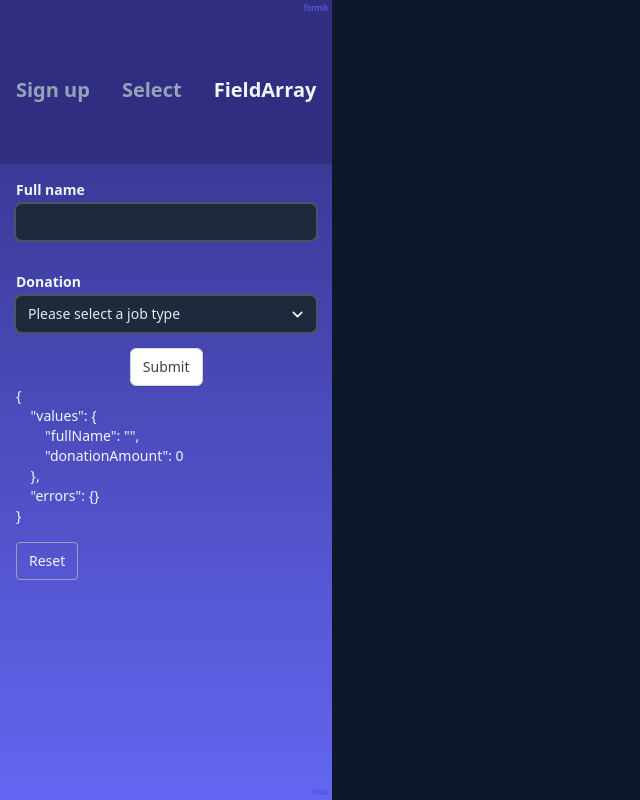
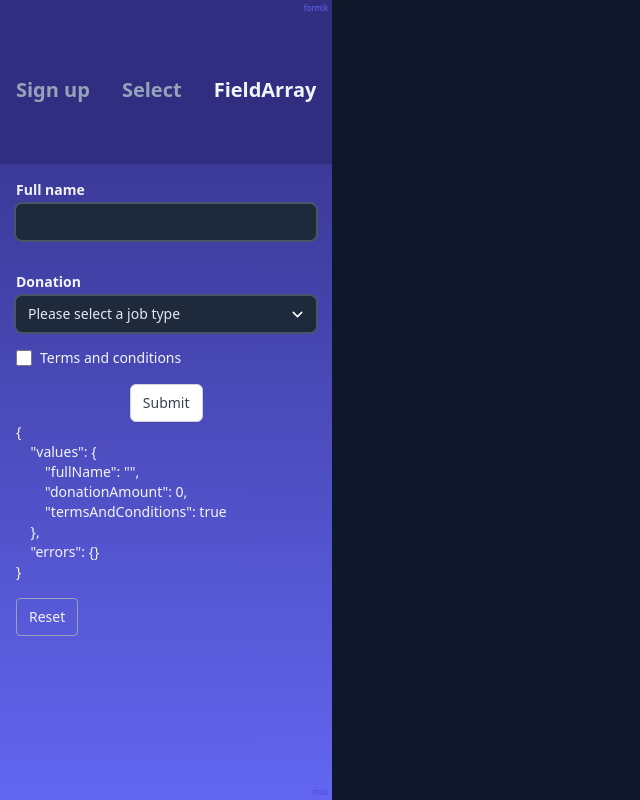
Before and after one commit to maxzz/forms-formik, a React (Vite) app: page / in a window 1280 px wide. Shown: the whole page, without its empty margins (0-640 px from the left). Built offline with nearby package versions, Linux system fonts and the light colour scheme.

Commit message:
WIP. Forms. fix CustomCheckbox type

```diff
--- a/src/components/Form1/index.tsx
+++ b/src/components/Form1/index.tsx
@@ -59,10 +59,7 @@ export function Form1() {
                 id="age" // <- technically it should be a name, not an id, but it works anyway
                 type="number"
                 placeholder="Enter your age"
-                {...getFieldProps("age")}
-                // value={values.age}
-                // onChange={handleChange}
-                // onBlur={handleBlur}
+                {...getFieldProps("age")} // value={values.age} onChange={handleChange} onBlur={handleBlur}
                 className={touched.age && errors.age ? "input-error" : ""}
             />
             <ErrorHint msg={touched.age && errors.age} />
--- a/src/components/Form2/CustomCheckbox.tsx
+++ b/src/components/Form2/CustomCheckbox.tsx
@@ -6,16 +6,19 @@ import { classNames } from "../../utils/classnames";
 export function CustomCheckbox({ label, ...rest }: { label: string; name: string; } & InputHTMLAttributes<HTMLInputElement>) {
     const [field, meta] = useField(rest);
     const hasError = meta.touched && meta.error;
-    return (<>
-        <div className="mt-4 flex items-center space-x-2">
+    return (
+        <div className="w-max select-none">
+            <label className="flex items-center space-x-2">
                 <input
+                    type="checkbox"
                     {...field}
                     {...rest}
                     className={classNames("w-4 h-4 rounded", hasError && "ring-red-400 ring-2")}
                 />
                 <span>{label}</span>
-        </div>
+            </label>
 
             <ErrorHint msg={hasError} />
-    </>);
+        </div>
+    );
 }
--- a/src/components/Form2/CustomInput.tsx
+++ b/src/components/Form2/CustomInput.tsx
@@ -13,6 +13,7 @@ export function CustomInput({ label, ...rest }: { label: string; name: string; }
             </span>
 
             <input
+                type="text"
                 {...field}
                 {...rest}
                 className={classNames(
--- a/src/components/Form2/index.tsx
+++ b/src/components/Form2/index.tsx
@@ -33,7 +33,6 @@ export function Form2() {
                     <CustomInput
                         label="Username"
                         name="username"
-                        type="text"
                         placeholder="Enter your username"
                     />
 
@@ -51,7 +50,6 @@ export function Form2() {
 
                     <CustomCheckbox
                         label="I accept the terms of service"
-                        type="checkbox"
                         name="acceptedTos"
                     />
 
--- a/src/components/Form3/index.tsx
+++ b/src/components/Form3/index.tsx
@@ -4,15 +4,18 @@ import { CustomInput } from '../Form2/CustomInput';
 import { CustomSelect } from '../Form2/CustomSelect';
 import { form3Schema } from './validation';
 import { DisplayInfo } from '../UI';
+import { CustomCheckbox } from '../Form2/CustomCheckbox';
 
 type Values = {
     fullName: string;
     donationAmount: number;
+    termsAndConditions: boolean;
 };
 
 const initialValues: Values = {
     fullName: '',
     donationAmount: 0,
+    termsAndConditions: true,
 };
 
 async function onSubmit(values: Values) {
@@ -46,6 +49,14 @@ export function Form3() {
                             <option value="other">Other</option>
                         </Field>
 
+                        <Field
+                            name="termsAndConditions"
+                            label="Terms and conditions"
+                            as={CustomCheckbox}
+                        >
+
+                        </Field>
+
                         <button disabled={isSubmitting} type="submit" className="tm-button-submit">
                             Submit
                         </button>
```
Lines whose indentation alone changed are shown as unchanged.
